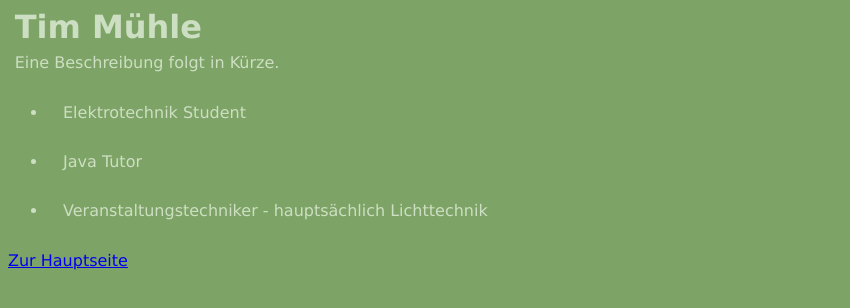
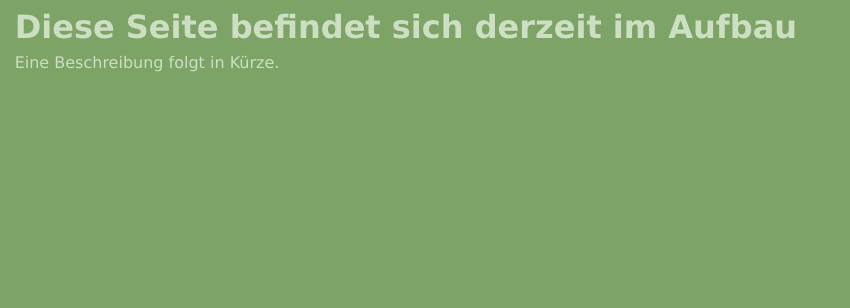
Before and after one commit to biteCoding/biteCoding.github.io, a plain HTML site: page docs/index.html in a window 1280 px wide. Shown: the whole page, without its empty margins (0-850 px from the left). Drawn offline with Linux system fonts and the light colour scheme.

Commit message:
Update index.html

```diff
--- a/docs/index.html
+++ b/docs/index.html
@@ -2,22 +2,14 @@
 <html>
     <head>
         <meta charset="UTF-8"></meta>
-        <title>Tim Mühle</title>
+        <title>Tim's Blog</title>
         <link rel="stylesheet" type="text/css" href="styles/style.css">
     </head>
     <body>
-        <h1 id="name">Tim Mühle</h1>
+        <h1 id="name">Diese Seite befindet sich derzeit im Aufbau</h1>
 
         <p id="beschreibung">
             Eine Beschreibung folgt in Kürze.
         </p>
-
-        <ul>
-            <li>Elektrotechnik Student</li>
-            <li>Java Tutor</li>
-            <li>Veranstaltungstechniker - hauptsächlich Lichttechnik</li>
-        </ul>
-
-        <a href="tech-tim.me">Zur Hauptseite</a>
     </body>
 </html>
```
